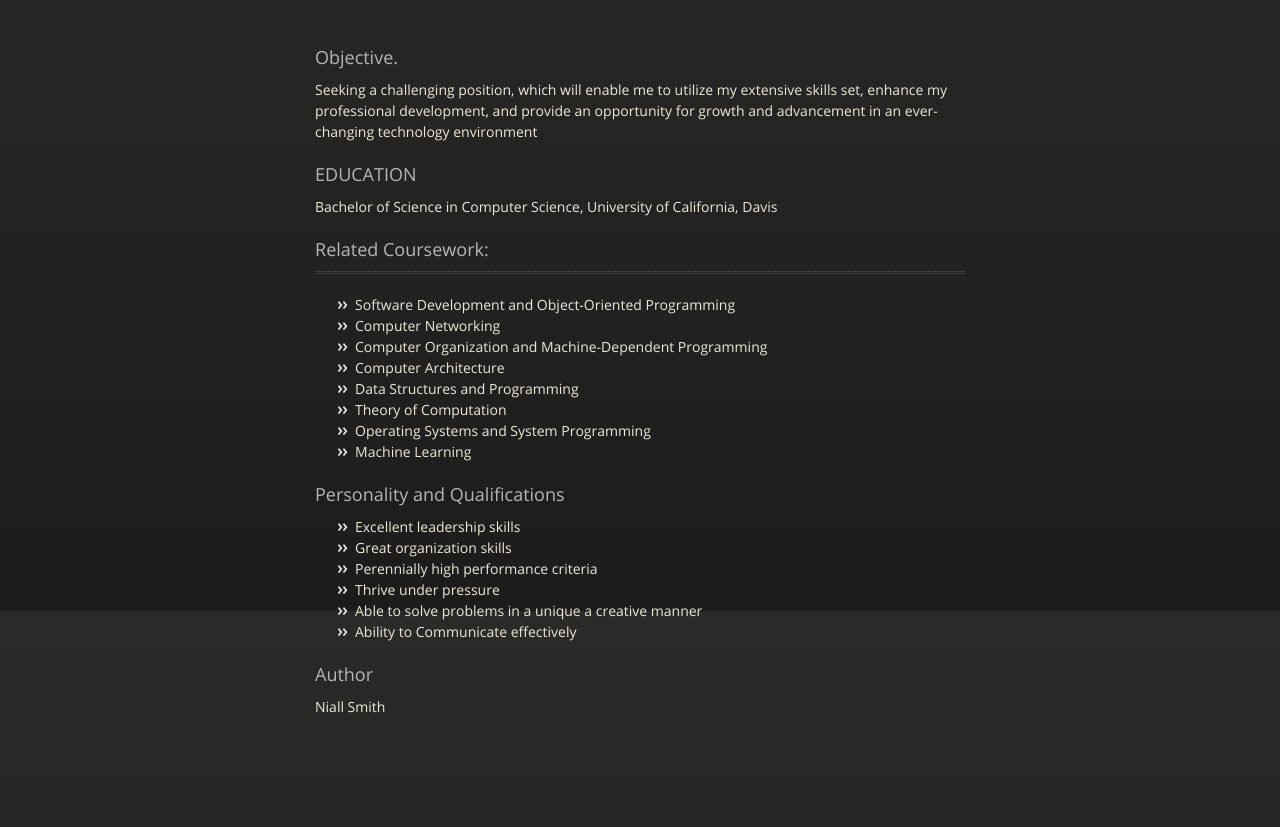
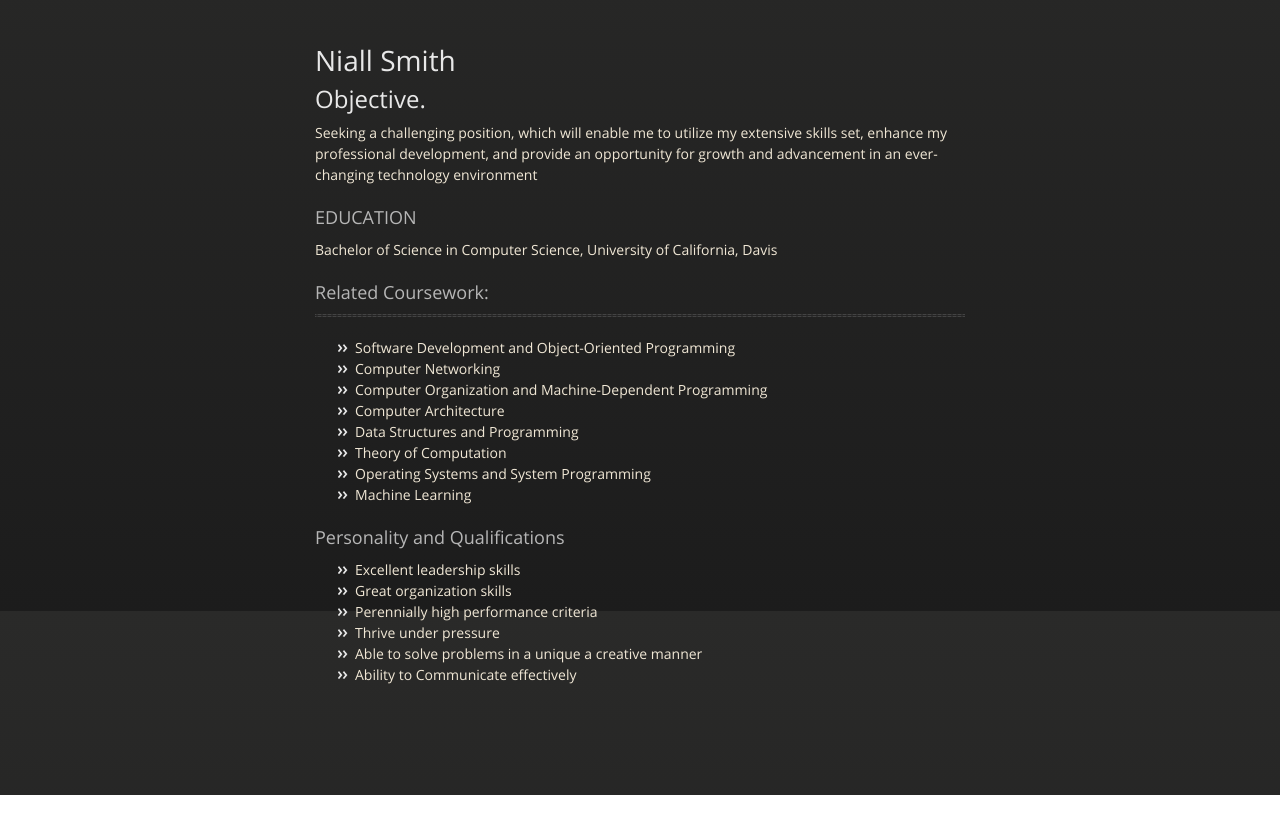
Before and after one commit to NiallSmithCV/CV, a plain HTML site: page index.html in a window 1280 px wide. Shown: the part 189-1016 px from the top of the page. After the commit the page ends 984 px from the top, so only its background shows below. Drawn offline with nearby package versions, Linux system fonts and the light colour scheme.

Commit message:
Create gh-pages branch via GitHub

```diff
--- a/index.html
+++ b/index.html
@@ -38,8 +38,11 @@
           <span class="credits right">Hosted on GitHub Pages &mdash; Theme by <a href="https://twitter.com/michigangraham">mattgraham</a></span>
         </div>
 
-        <h3>
-<a id="objective" class="anchor" href="#objective" aria-hidden="true"><span aria-hidden="true" class="octicon octicon-link"></span></a>Objective.</h3>
+        <h1>
+<a id="niall-smith" class="anchor" href="#niall-smith" aria-hidden="true"><span aria-hidden="true" class="octicon octicon-link"></span></a>Niall Smith</h1>
+
+<h2>
+<a id="objective" class="anchor" href="#objective" aria-hidden="true"><span aria-hidden="true" class="octicon octicon-link"></span></a>Objective.</h2>
 
 <p>Seeking a challenging position, which will enable me to utilize my extensive skills set, enhance my professional development, and provide an opportunity for growth and advancement in an ever-changing technology environment</p>
 
@@ -76,11 +79,6 @@ University of California, Davis</p>
 <li>Able to solve problems in a unique a creative manner</li>
 <li>Ability to Communicate effectively</li>
 </ul>
-
-<h3>
-<a id="author" class="anchor" href="#author" aria-hidden="true"><span aria-hidden="true" class="octicon octicon-link"></span></a>Author</h3>
-
-<p>Niall Smith</p>
       </section>
 
     </div>
--- a/params.json
+++ b/params.json
@@ -1,6 +1,6 @@
 {
   "name": "Projects",
   "tagline": "",
-  "body": "### Objective.\r\nSeeking a challenging position, which will enable me to utilize my extensive skills set, enhance my professional development, and provide an opportunity for growth and advancement in an ever-changing technology environment\r\n\r\n### EDUCATION\r\nBachelor of Science in Computer Science,\r\nUniversity of California, Davis\r\n\r\n\r\n\r\n\r\n### Related Coursework:\r\n- - - - - - - -\r\n- Software Development and Object-Oriented Programming\r\n- Computer Networking\r\n- Computer Organization and Machine-Dependent Programming \r\n- Computer Architecture\r\n- Data Structures and Programming\r\n- Theory of Computation\r\n- Operating Systems and System Programming \r\n- Machine Learning\r\n\r\n### Personality and Qualifications\r\n- Excellent leadership skills\r\n- Great organization skills\r\n- Perennially high performance criteria\r\n- Thrive under pressure\r\n- Able to solve problems in a unique a creative manner\r\n- Ability to Communicate effectively\r\n\r\n\r\n### Author \r\nNiall Smith\r\n\r\n",
+  "body": "# Niall Smith\r\n\r\n## Objective.\r\nSeeking a challenging position, which will enable me to utilize my extensive skills set, enhance my professional development, and provide an opportunity for growth and advancement in an ever-changing technology environment\r\n\r\n### EDUCATION\r\nBachelor of Science in Computer Science,\r\nUniversity of California, Davis\r\n\r\n\r\n\r\n\r\n### Related Coursework:\r\n- - - - - - - -\r\n- Software Development and Object-Oriented Programming\r\n- Computer Networking\r\n- Computer Organization and Machine-Dependent Programming \r\n- Computer Architecture\r\n- Data Structures and Programming\r\n- Theory of Computation\r\n- Operating Systems and System Programming \r\n- Machine Learning\r\n\r\n### Personality and Qualifications\r\n- Excellent leadership skills\r\n- Great organization skills\r\n- Perennially high performance criteria\r\n- Thrive under pressure\r\n- Able to solve problems in a unique a creative manner\r\n- Ability to Communicate effectively\r\n\r\n\r\n\r\n",
   "note": "Don't delete this file! It's used internally to help with page regeneration."
 }
```
